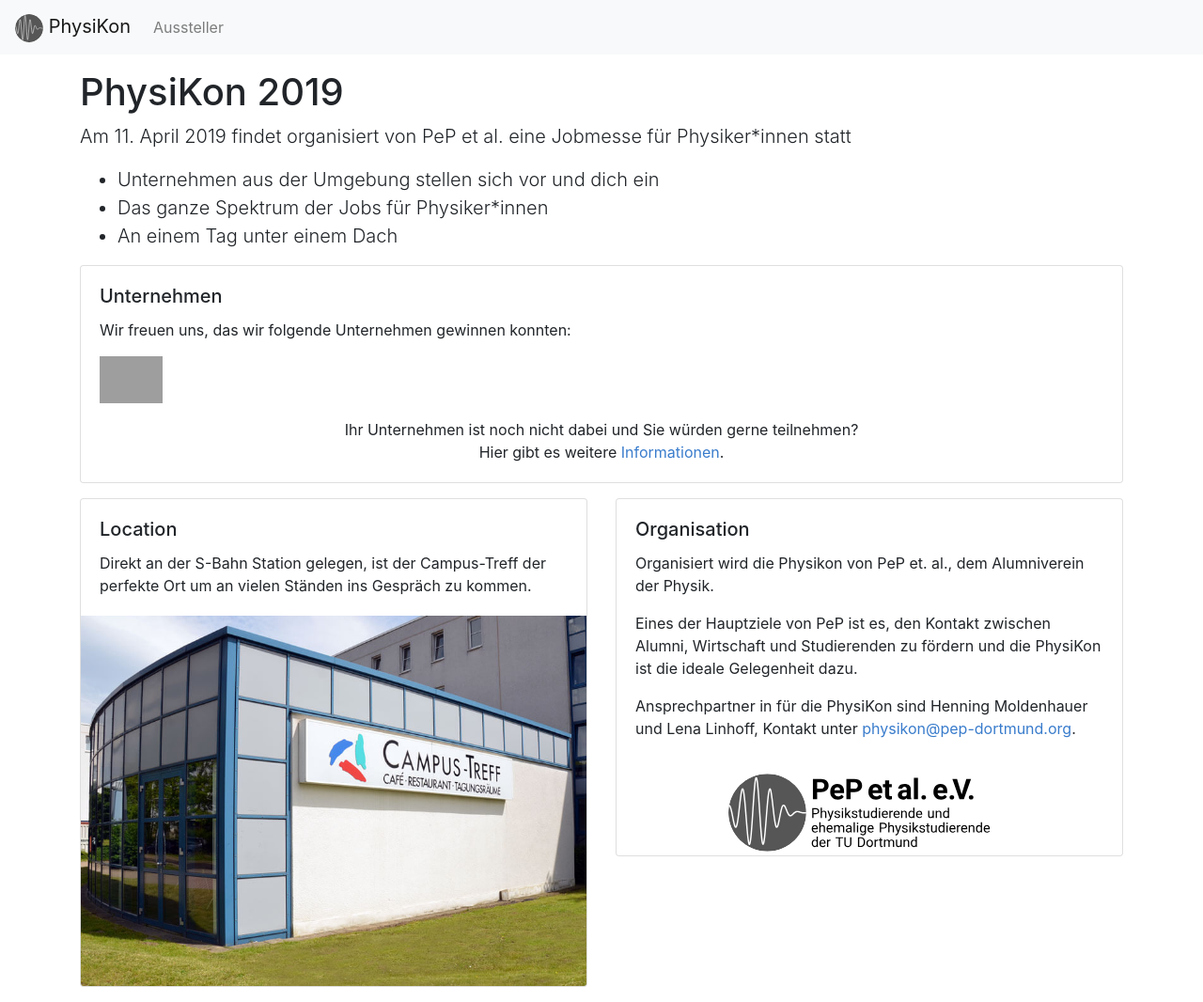
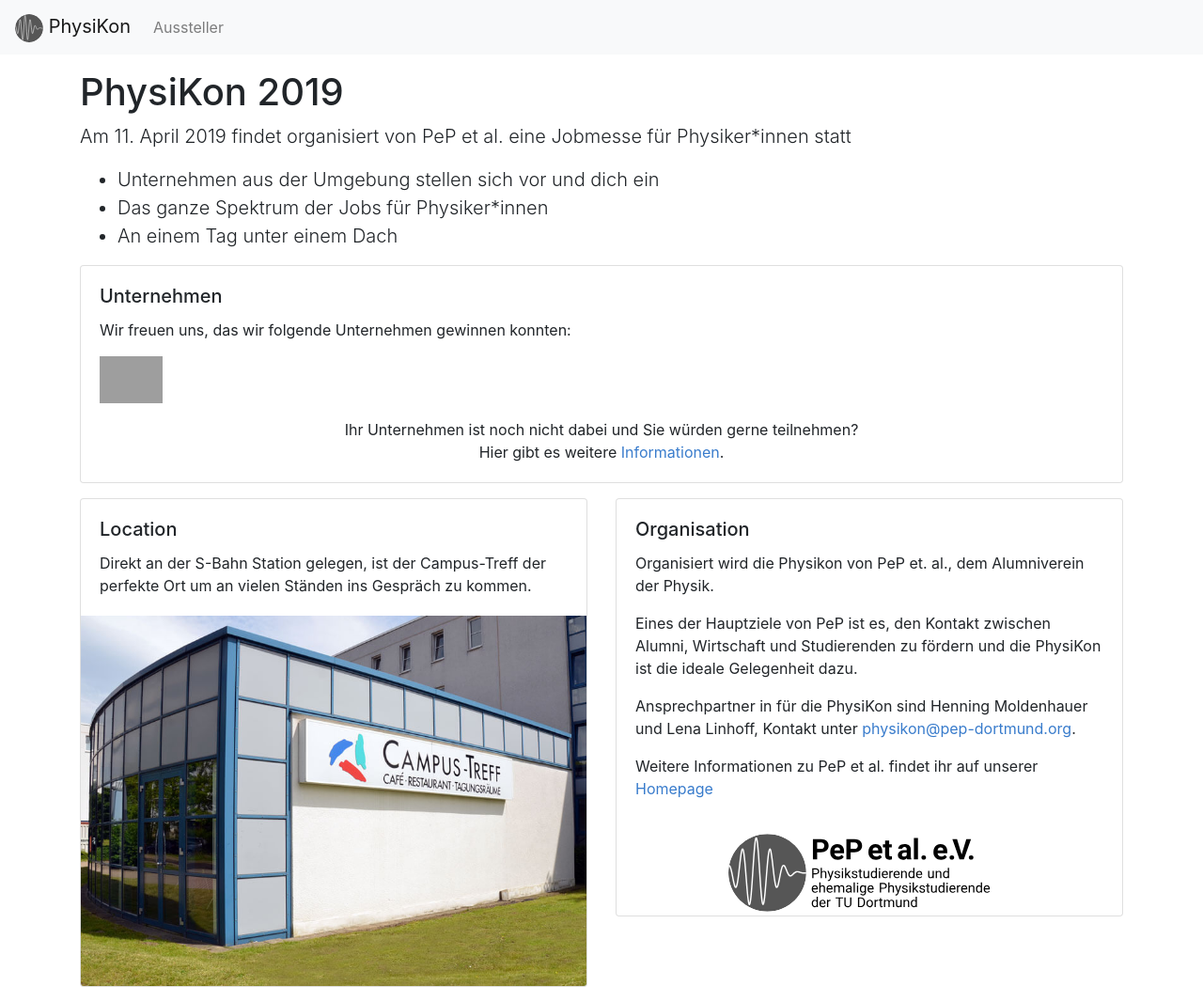
Before and after one commit to smjolame/homepage-physikon, a Jekyll site: the page built from index.html, in a window 1280 px wide. Shown: the whole page at 94% size. Built offline with Jekyll 4.4.1, drawn with Linux system fonts in a browser that asks for light colours; grey boxes are pictures that could not be loaded.

Commit message:
Add link to pep homepage

```diff
--- a/index.html
+++ b/index.html
@@ -8,9 +8,9 @@
   <p class="lead" markdown="1">
     Am 11. April 2019 findet organisiert von PeP et al. eine Jobmesse für Physiker*innen statt
     <ul class="lead">
-      <li>Unternehmen aus der Umgebung stellen sich vor und dich ein</li>
-      <li>Das ganze Spektrum der Jobs für Physiker*innen</li>
-      <li>An einem Tag unter einem Dach</li>
+      <li>Unternehmen aus der Umgebung stellen sich vor und dich ein
+      <li>Das ganze Spektrum der Jobs für Physiker*innen
+      <li>An einem Tag unter einem Dach
     </ul>
   </p>
 </header>
@@ -60,10 +60,11 @@
           <p> Eines der Hauptziele von PeP ist es, den Kontakt zwischen Alumni, Wirtschaft
           und Studierenden zu fördern und die PhysiKon ist die ideale Gelegenheit dazu.
 
-          <p>Ansprechpartner in für die PhysiKon sind Henning Moldenhauer und Lena Linhoff,
+          <p> Ansprechpartner in für die PhysiKon sind Henning Moldenhauer und Lena Linhoff,
           Kontakt unter <a href="mailto:physikon@pep-dortmund.org">physikon@pep-dortmund.org</a>.
 
-
+          <p> Weitere Informationen zu PeP et al. findet ihr auf unserer
+            <a href="https://pep-dortmund.org">Homepage</a>
         </div>
         <div align="center" class="mb-1">
           <img style="max-width: 300px;" class="card-img-bottom" src="img/pep.svg" alt="<unternehmen>">
```
